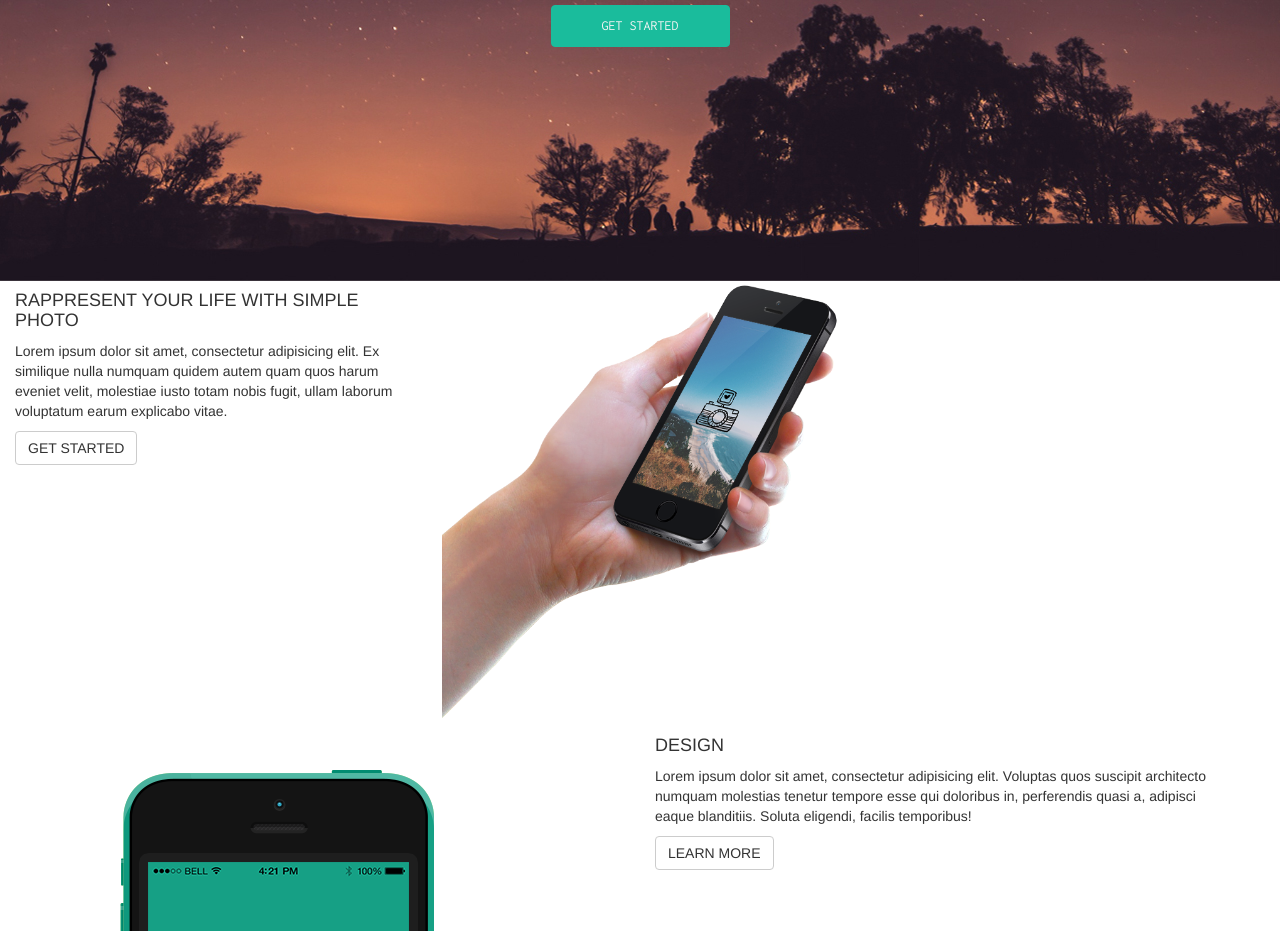
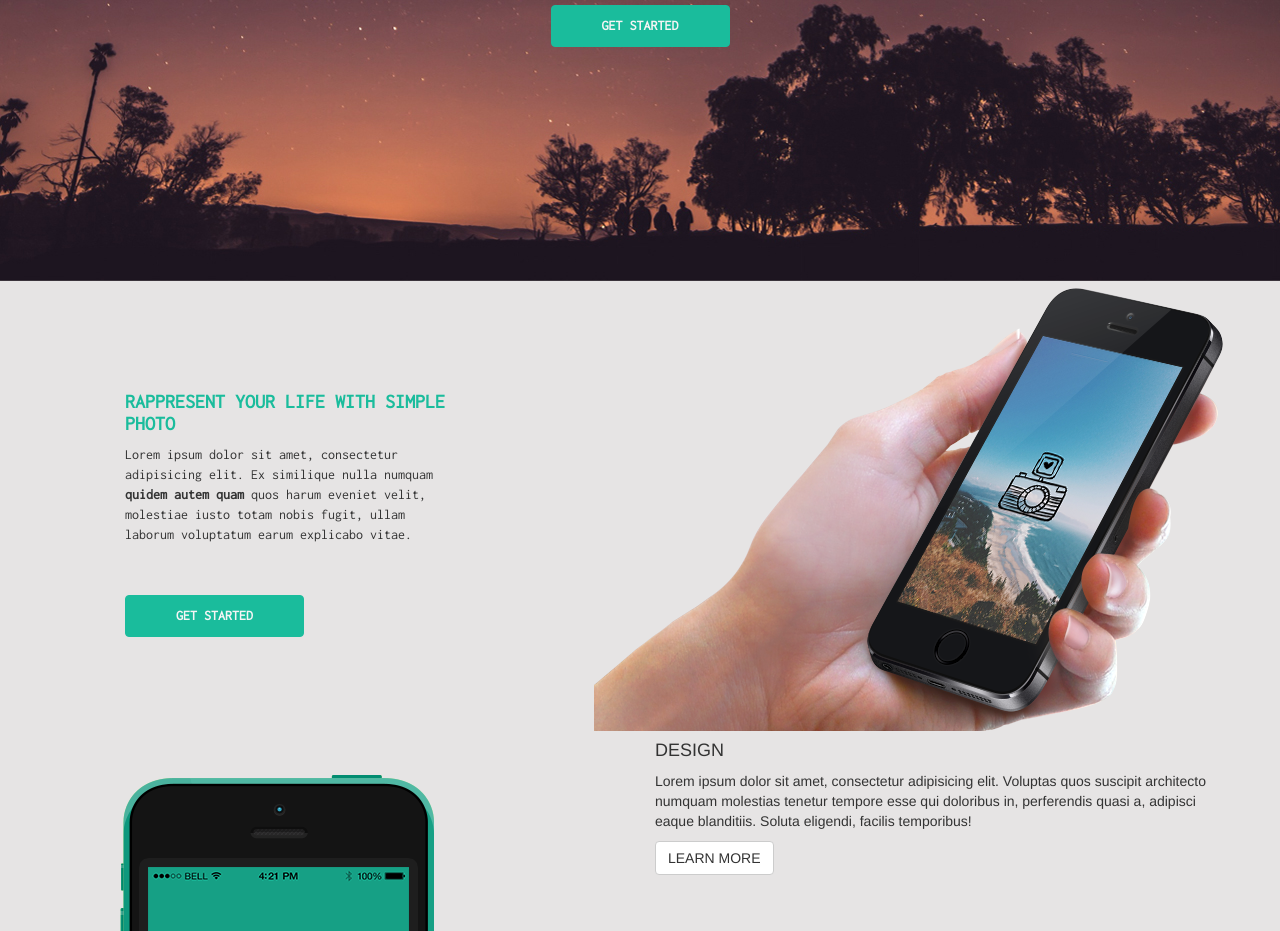
Before and after one commit to milily/ejercicio-photolab, a website: page index.html in a window 1280 px wide. Shown: the part 369-1300 px from the top of the page. Drawn offline with Linux system fonts and the light colour scheme.

Commit message:
segunda seccion con estilos

```diff
--- a/assets/sass/_bases.scss
+++ b/assets/sass/_bases.scss
@@ -2,7 +2,9 @@
 	margin: 0;
 	padding: 0;
 }
-
+body{
+	background-color: $gris-fondo;
+}
 .first-section{
 	background-image: url("../../dist/img/bg1.jpg");
 	height: 650px;
@@ -41,11 +43,33 @@
 				@include fuenteYcolor();
 			}
 			button{
-				background-color: $verde;
-				border-color: $verde;
-				padding: 10px 50px 10px 50px;
-				margin-top: 40px;
+				@include boton();
 				@include fuenteYcolor();
+			}
+		}
+	}
+}
+/* RAPPRESENT YOUR LIFE WITH SIMPLE PHOTO */
+.second-section{
+	background-color: $gris-fondo;
+	background-image: url("../../dist/img/hand.png");
+	height: 450px;
+	background-repeat: no-repeat;
+	background-position: right top;
+	padding: 100px 50px 100px 70px;
+	.row{
+		div{
+			h4{
+				font-size: 20px;
+				font-weight: bold;
+				@include fuenteYcolordos();
+			}
+			p{
+				font-family: $font-archivo;
+			}
+			button{
+				@include fuenteYcolor();
+				@include boton();
 			}
 		}
 	}
--- a/assets/sass/_mixins.scss
+++ b/assets/sass/_mixins.scss
@@ -7,3 +7,14 @@
 	color: $blanco;
 	font-family: $font-archivo;
 }
+@mixin boton(){
+	background-color: $verde;
+	border-color: $verde;
+	padding: 10px 50px 10px 50px;
+	margin-top: 40px;
+	font-weight: bold;
+}
+@mixin fuenteYcolordos{
+	font-family: $font-archivo;
+	color: $verde;
+}
--- a/assets/sass/_variables.scss
+++ b/assets/sass/_variables.scss
@@ -1,4 +1,5 @@
 $blanco: whitesmoke;
 $verde: #1abc9c;
 $gris: #848282;
+$gris-fondo: #E6E4E4;
 $font-archivo: 'Inconsolata', monospace;
--- a/index.html
+++ b/index.html
@@ -45,15 +45,12 @@
 		</div>
 	</section>
 	<!-- RAPPRESENT YOUR LIFE WITH SIMPLE PHOTO -->
-	<section class="container-fluid second-section">
+	<section class="container second-section">
 		<div class="row">
 			<div class="col-lg-4 col-md-4 col-sm-12 col-xs-12 text-left">
 				<h4>RAPPRESENT YOUR LIFE WITH SIMPLE PHOTO</h4>
-				<p>Lorem ipsum dolor sit amet, consectetur adipisicing elit. Ex similique nulla numquam quidem autem quam quos harum eveniet velit, molestiae iusto totam nobis fugit, ullam laborum voluptatum earum explicabo vitae.</p>
+				<p>Lorem ipsum dolor sit amet, consectetur adipisicing elit. Ex similique nulla numquam <strong> quidem autem quam </strong>quos harum eveniet velit, molestiae iusto totam nobis fugit, ullam laborum voluptatum earum explicabo vitae.</p>
 				<button type='button' class='btn btn-default'>GET STARTED</button>
-			</div>
-			<div class="col-lg-4 col-md-4 col-sm-12 col-xs-12">
-				<img class="img-responsive" src="dist/img/hand.png" alt="">
 			</div>
 		</div>
 	</section>
```
Also changed, not shown: dist/css/style.min.css, 1 other file.
